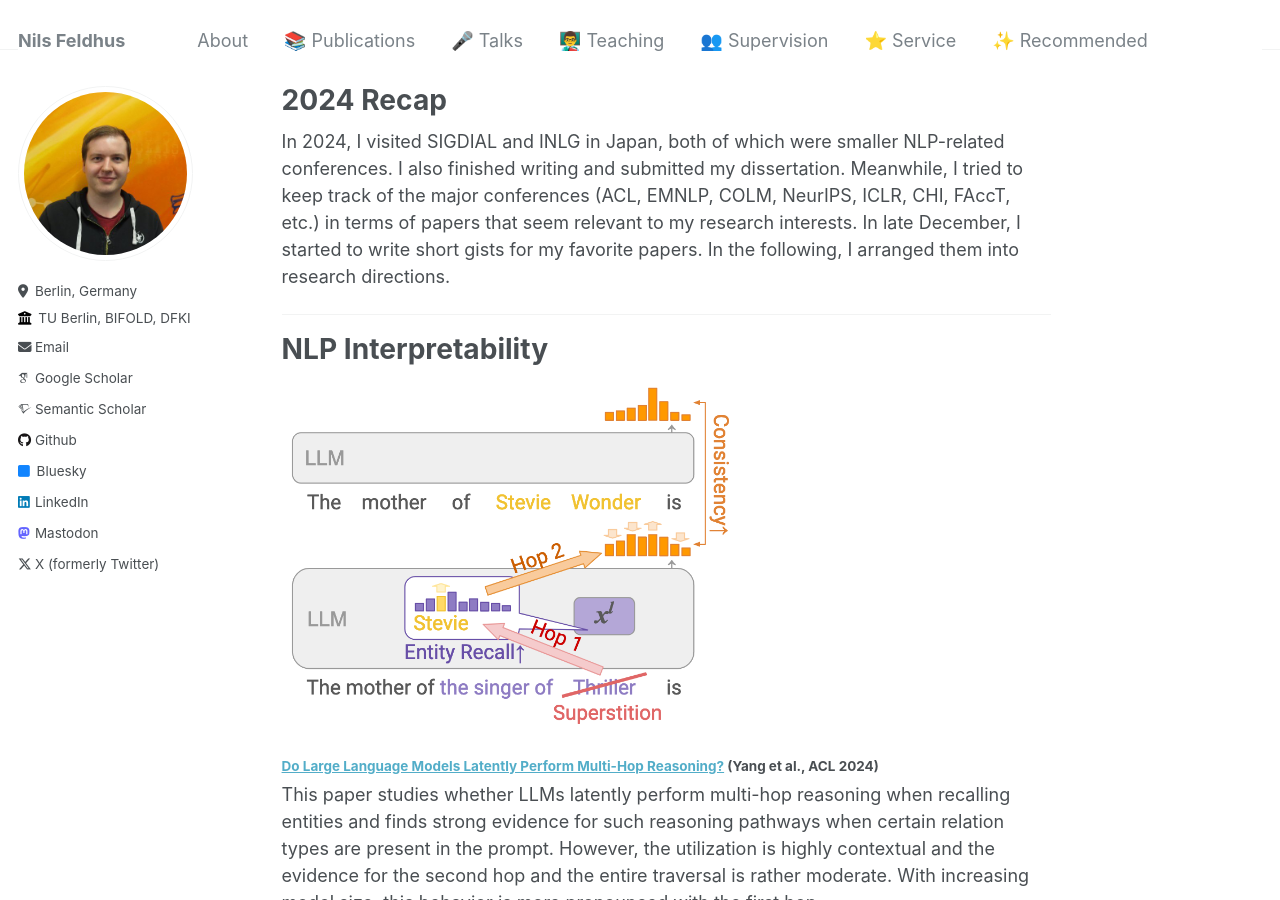
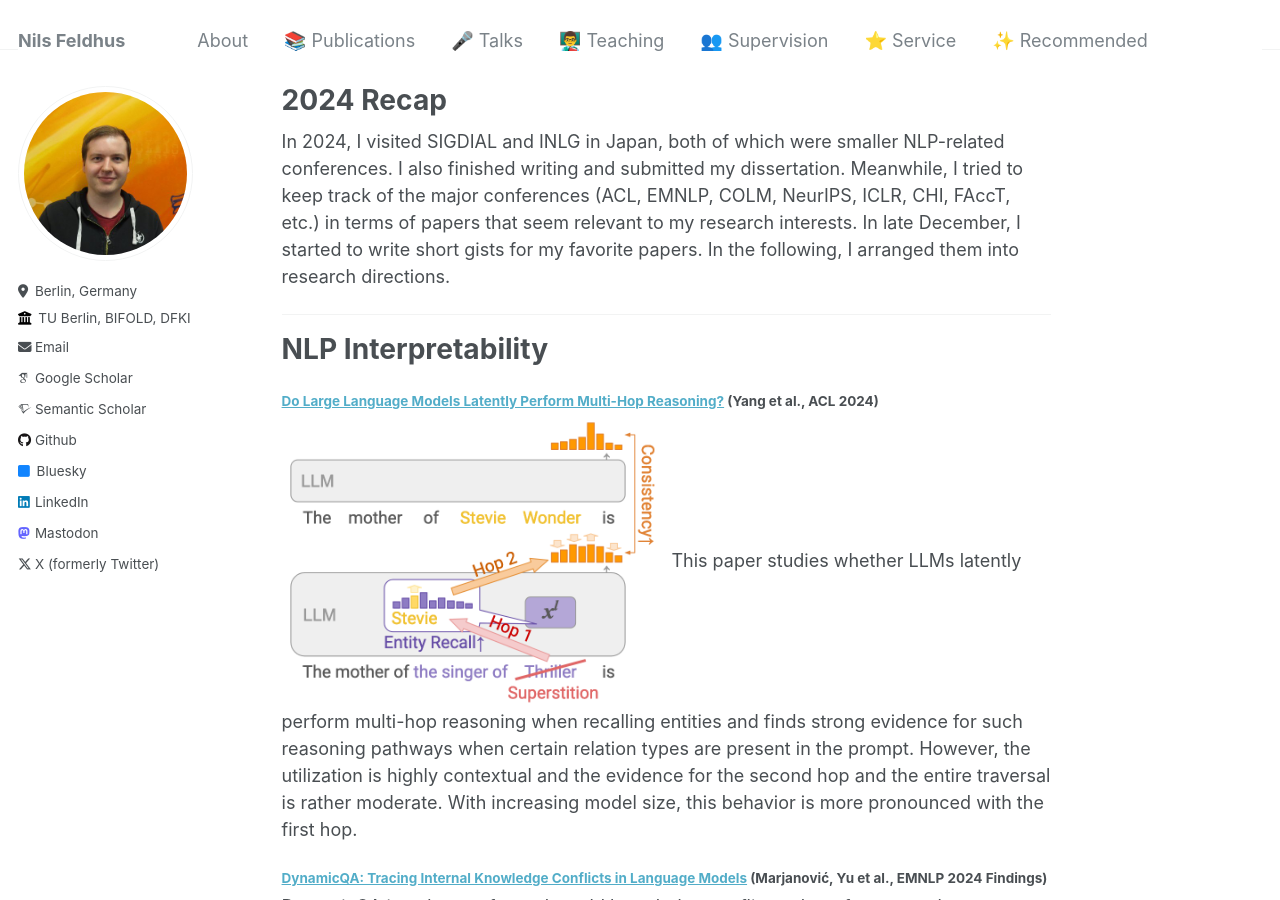
Before and after one commit to nfelnlp/nfelnlp.github.io, a Jekyll site: the page built from recommended/2024.md, in a window 1280 px wide and 900 px high. Built offline with Jekyll 4.4.1, drawn with Linux system fonts in a browser that asks for light colours; some web fonts are replaced.

Commit message:
Move figures.

```diff
--- a/recommended/2024.md
+++ b/recommended/2024.md
@@ -11,8 +11,8 @@
 
 # NLP Interpretability
 
-<img src="https://raw.githubusercontent.com/nfelnlp/nfelnlp.github.io/main/figures/yang-2024-multi-hop.png?raw=true" width="60%" align="center">
 #### [Do Large Language Models Latently Perform Multi-Hop Reasoning?](https://aclanthology.org/2024.acl-long.550/) (Yang et al., ACL 2024)
+<img src="https://raw.githubusercontent.com/nfelnlp/nfelnlp.github.io/main/figures/yang-2024-multi-hop.png?raw=true" width="50%" align="center">
 This paper studies whether LLMs latently perform multi-hop reasoning when recalling entities and finds strong evidence for such reasoning pathways when certain relation types are present in the prompt. However, the utilization is highly contextual and the evidence for the second hop and the entire traversal is rather moderate. With increasing model size, this behavior is more pronounced with the first hop.
 
 #### [DynamicQA: Tracing Internal Knowledge Conflicts in Language Models](https://aclanthology.org/2024.findings-emnlp.838/) (Marjanović, Yu et al., EMNLP 2024 Findings)
@@ -48,9 +48,8 @@
 #### [Digital Socrates: Evaluating LLMs through explanation critiques](https://aclanthology.org/2024.acl-long.302/) (Gu, Tafjord & Clark, ACL 2024)
 The authors create a dataset of multiple-choice QA problems and model-generated explanations and test if critique models can detect flaws in reasoning chains pertaining to the explanations.
 
-<img src="https://raw.githubusercontent.com/nfelnlp/nfelnlp.github.io/main/figures/ACORN.png?raw=true" width="80%" align="center">
-
 #### [ACORN: Aspect-wise Commonsense Reasoning Explanation Evaluation](https://openreview.net/forum?id=2oHnsM9M9D) (Brassard et al., COLM 2024)
+<img src="https://raw.githubusercontent.com/nfelnlp/nfelnlp.github.io/main/figures/ACORN.png?raw=true" width="95%" align="center">
 This paper presents a new dataset of free-text explanations alongside aspect-wise quality ratings to evaluate how LLMs rate explanations. The authors find that while larger models predicted labels in the commonsense reasoning tasks that more often aligned with human annotators, they can be inconsistent across the quality aspects.
 
 #### [RORA: Robust Free-Text Rationale Evaluation](https://aclanthology.org/2024.acl-long.60/) (Jiang, Lu et al., ACL 2024)
@@ -66,9 +65,9 @@
 # Human Evaluation of Explanations
 #### [Unraveling the Dilemma of AI Errors: Exploring the Effectiveness of Human and Machine Explanations for Large Language Models](https://doi.org/10.1145/3613904.3642934) (Pafla, Larson & Hancock, CHI 2024)
 
-<img src="https://raw.githubusercontent.com/nfelnlp/nfelnlp.github.io/main/figures/kayser-2024.png?raw=true" width="80%" align="center">
+#### [Fool Me Once? Contrasting Textual and Visual Explanations in a Clinical Decision-Support Setting](https://aclanthology.org/2024.emnlp-main.1051/) (Kayser et al., EMNLP 2024)
 
-#### [Fool Me Once? Contrasting Textual and Visual Explanations in a Clinical Decision-Support Setting](https://aclanthology.org/2024.emnlp-main.1051/) (Kayser et al., EMNLP 2024)
+<img src="https://raw.githubusercontent.com/nfelnlp/nfelnlp.github.io/main/figures/kayser-2024.png?raw=true" width="95%" align="center">
 
 #### [Persuasiveness of Generated Free-Text Rationales in Subjective Decisions: A Case Study on Pairwise Argument Ranking](https://aclanthology.org/2024.findings-emnlp.836/) (Elaraby et al., EMNLP 2024 Findings)
 
```
